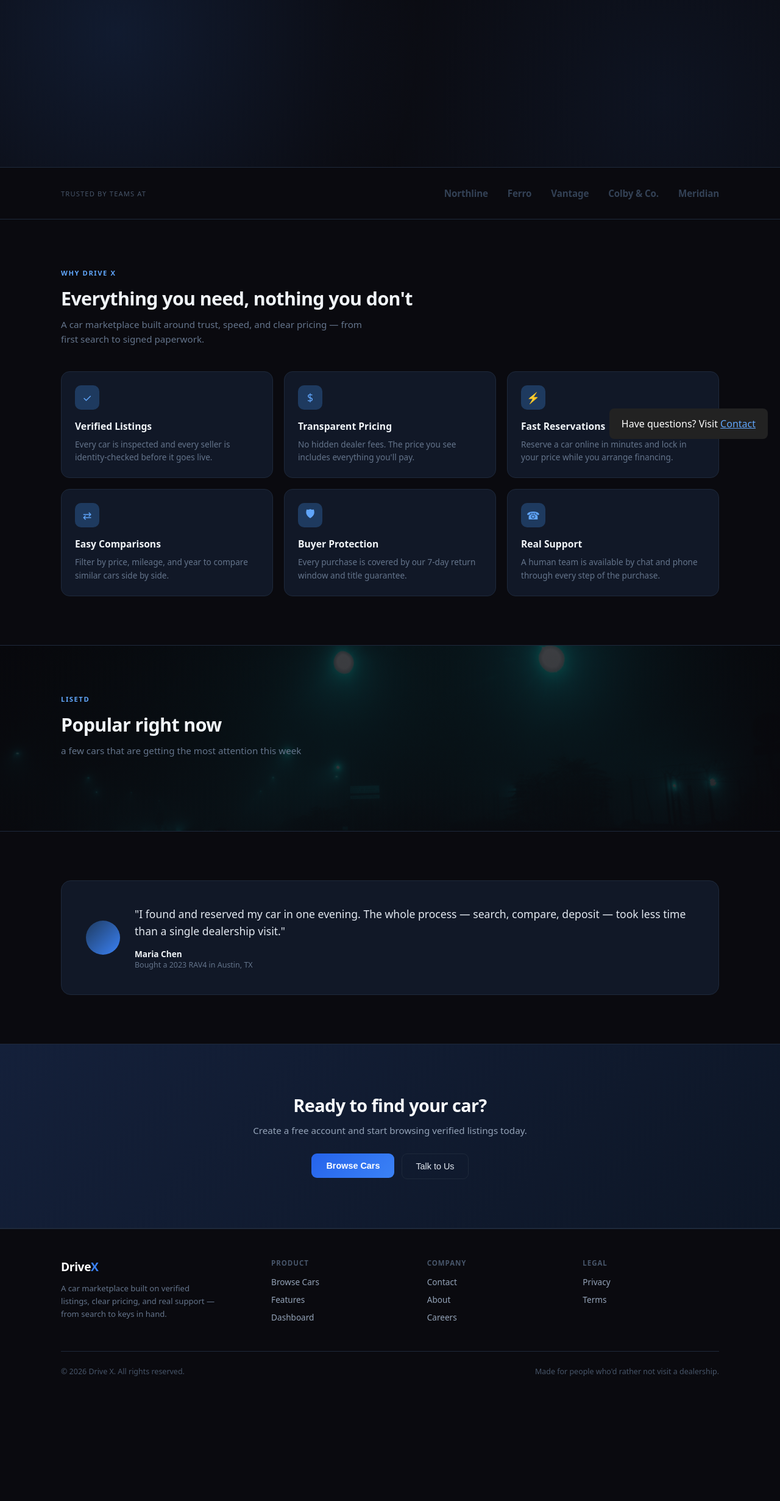
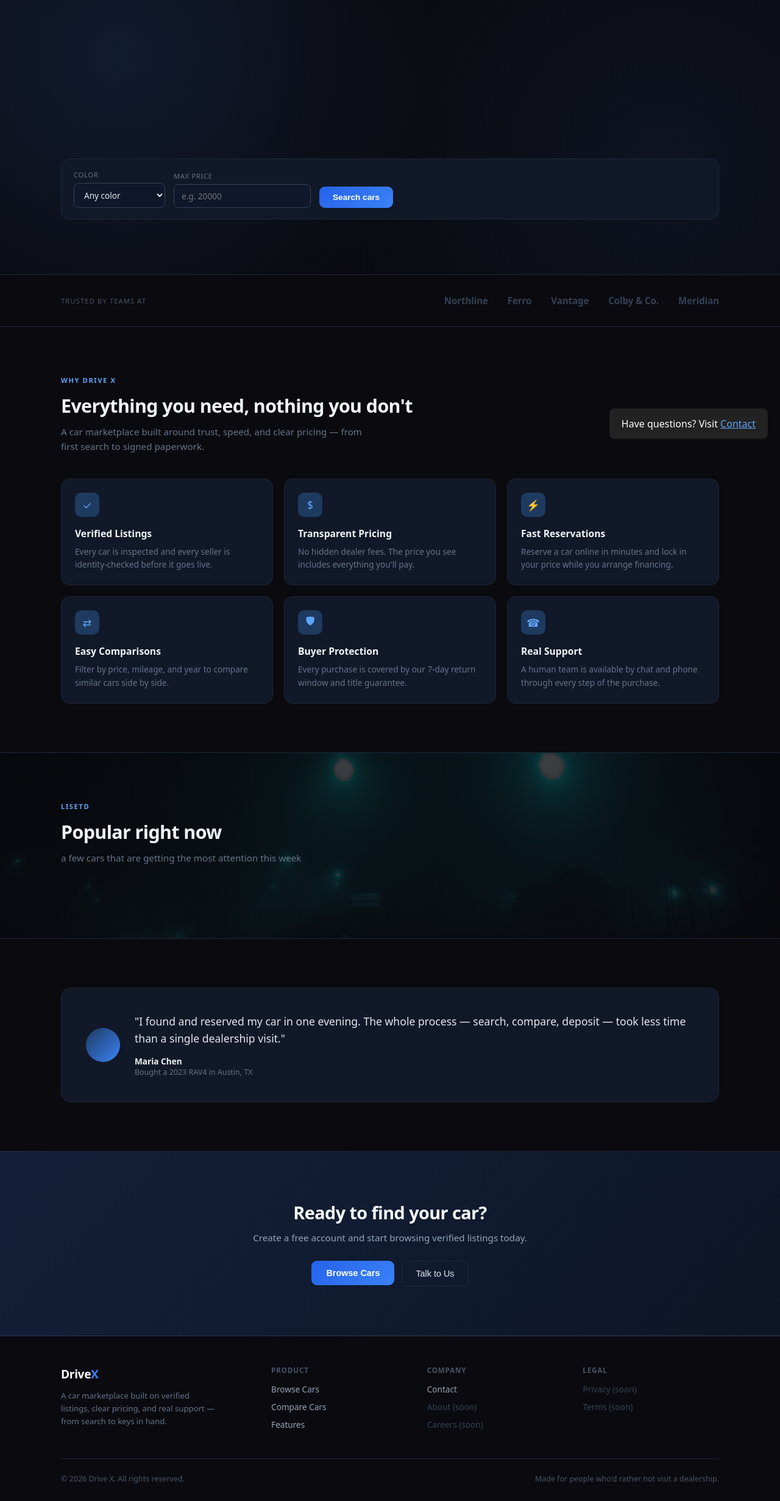
Before and after one commit to F0XY-0/DRIVEX, a Django app: page / in a window 1280 px wide. Shown: the part 60-2522 px from the top of the page at 61% size. Before the commit the page ends 2317 px from the top, so only its background shows below. Run offline with Django 5.2, Linux system fonts and the light colour scheme; data that the repository does not hold is empty.

Commit message:
Update car views and templates

```diff
--- a/cars/views.py
+++ b/cars/views.py
@@ -19,7 +19,10 @@ class HomeView(ListView):
         context = super().get_context_data(**kwargs)
         cars = context["cars"]
         context["hero_car"] = choice(cars) if cars else None
+        context["colors"] = Car.objects.values_list('color', flat=True).distinct().order_by('color')
         return context
+
+
 
 
 class CarListView(ListView):
--- a/templates/home.html
+++ b/templates/home.html
@@ -314,6 +325,61 @@
             border-color: #3b82f6;
             width: 22px;
             border-radius: 4px;
+        }
+
+        /* ── QUICK SEARCH ── */
+        .quick-search {
+            grid-column: 1 / -1;
+            display: flex;
+            align-items: flex-end;
+            gap: 14px;
+            flex-wrap: wrap;
+            margin-top: 36px;
+            padding: 18px 20px;
+            background: #111827;
+            border: 1px solid #1e293b;
+            border-radius: 14px;
+        }
+
+        .qs-field {
+            display: flex;
+            flex-direction: column;
+            gap: 6px;
+            min-width: 150px;
+        }
+
+        .qs-field label {
+            font-size: 0.7rem;
+            color: #64748b;
+            text-transform: uppercase;
+            letter-spacing: 0.06em;
+        }
+
+        .qs-field select,
+        .qs-field input {
+            padding: 9px 12px;
+            border-radius: 8px;
+            border: 1px solid #334155;
+            background: #0f172a;
+            color: #e2e8f0;
+            font-size: 0.85rem;
+            font-family: inherit;
+        }
+
+        .qs-field select:focus,
+        .qs-field input:focus {
+            outline: none;
+            border-color: #3b82f6;
+        }
+
+        .qs-submit {
+            padding: 10px 22px;
+            font-size: 0.85rem;
+        }
+
+        @media (max-width: 480px) {
+            .quick-search { flex-direction: column; align-items: stretch; }
+            .qs-field { min-width: 0; }
         }
 
         .float-card {
@@ -724,6 +790,14 @@
 
         .footer-col a:hover { color: #fff; }
 
+        .footer-col .soon {
+            display: block;
+            font-size: 0.85rem;
+            color: #334155;
+            margin-bottom: 10px;
+            cursor: default;
+        }
+
         .footer-bottom {
             max-width: 1080px;
             margin: 0 auto;
@@ -797,8 +871,8 @@
                         <p>{{ car.description }}</p>
 
                         <div class="hero-actions">
-                            <a href="#"><button class="btn-primary">Explore {{ car.model }}</button></a>
-                            <a href="#"><button class="btn-ghost">View Details</button></a>
+                            <a href="{% url 'car_detail' car.id %}"><button class="btn-primary">Explore {{ car.model }}</button></a>
+                            <a href="{% url 'car_detail' car.id %}"><button class="btn-ghost">View Details</button></a>
                         </div>
 
                         <div class="hero-stats">
@@ -850,6 +924,25 @@
                     <button class="hero-dot {% if forloop.first %}active{% endif %}" data-index="{{ forloop.counter0 }}"></button>
                 {% endfor %}
             </div>
+
+            <!-- QUICK SEARCH: lets a visitor jump straight into filtered
+                 results instead of landing on the unfiltered listing -->
+            <form class="quick-search" action="{% url 'car_list' %}" method="get">
+                <div class="qs-field">
+                    <label for="qs-color">Color</label>
+                    <select id="qs-color" name="color">
+                        <option value="">Any color</option>
+                        {% for c in colors %}
+                            <option value="{{ c }}">{{ c }}</option>
+                        {% endfor %}
+                    </select>
+                </div>
+                <div class="qs-field">
+                    <label for="qs-price-max">Max price</label>
+                    <input id="qs-price-max" type="number" name="price_max" placeholder="e.g. 20000" min="0">
+                </div>
+                <button type="submit" class="btn-primary qs-submit">Search cars</button>
+            </form>
 
         </div>
     </section>
@@ -989,20 +1082,20 @@
             </div>
             <div class="footer-col">
                 <div class="col-title">Product</div>
-                <a href="#">Browse Cars</a>
-                <a href="#">Features</a>
-                <a href="#">Dashboard</a>
+                <a href="{% url 'car_list' %}">Browse Cars</a>
+                <a href="{% url 'compare' %}">Compare Cars</a>
+                <a href="#features">Features</a>
             </div>
             <div class="footer-col">
                 <div class="col-title">Company</div>
                 <a href="{% url 'contact' %}">Contact</a>
-                <a href="#">About</a>
-                <a href="#">Careers</a>
+                <span class="soon">About (soon)</span>
+                <span class="soon">Careers (soon)</span>
             </div>
             <div class="footer-col">
                 <div class="col-title">Legal</div>
-                <a href="#">Privacy</a>
-                <a href="#">Terms</a>
+                <span class="soon">Privacy (soon)</span>
+                <span class="soon">Terms (soon)</span>
             </div>
         </div>
         <div class="footer-bottom">
```
Also changed, not shown: other parts of templates/home.html (+19 -8 lines), templates/Main.html (+5 -5 lines), templates/car_detail.html (+26 -1 lines).
